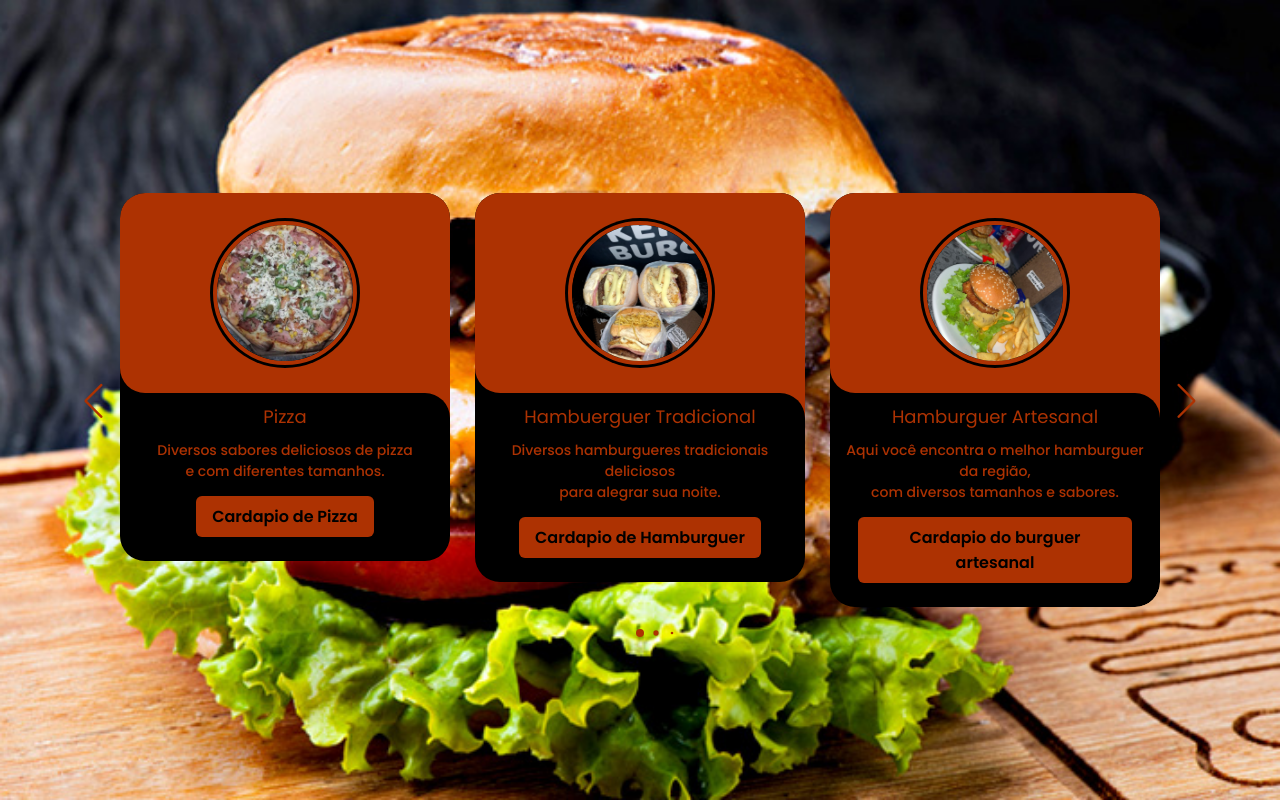
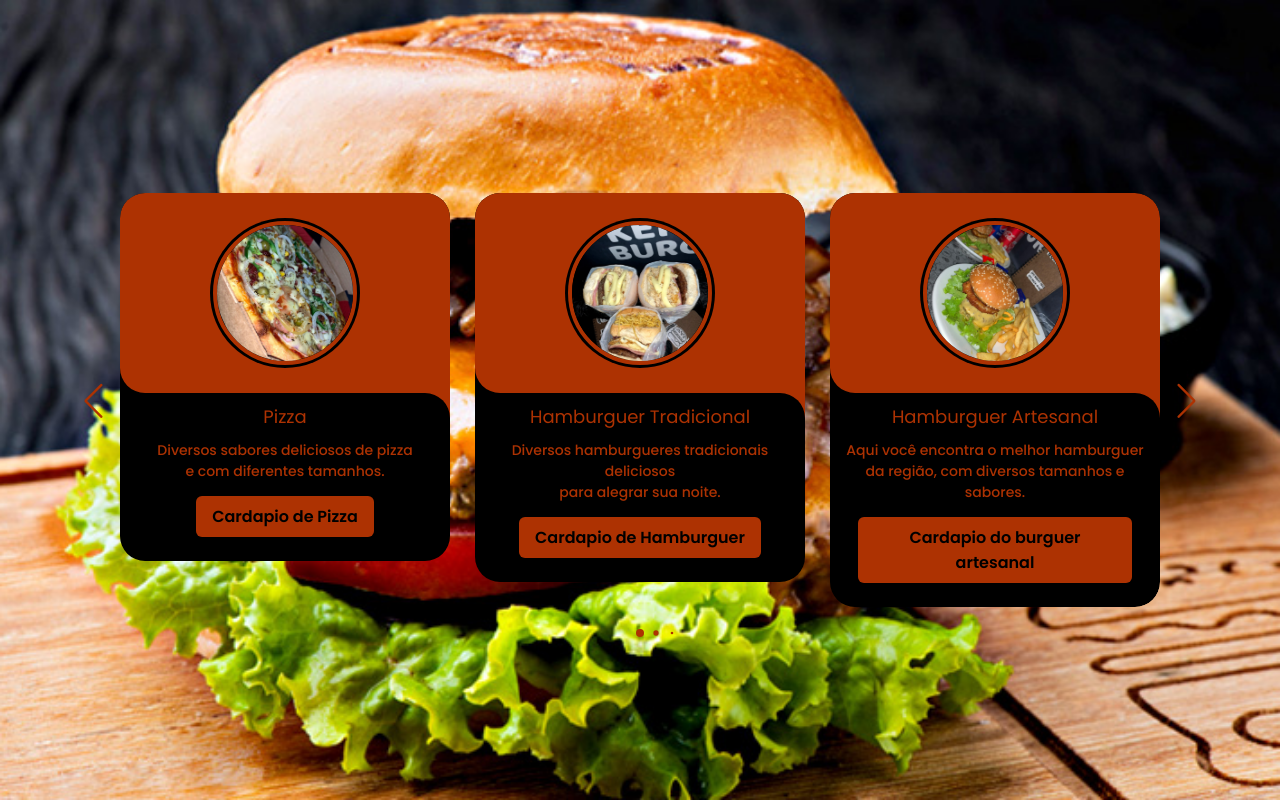
Before and after one commit to italodasilva/Cardapio, a plain HTML site: page cardapio.html in a window 1280 px wide. Drawn offline with Linux system fonts and the light colour scheme.

Commit message:
Add files via upload

```diff
--- a/cardapio.html
+++ b/cardapio.html
@@ -23,7 +23,7 @@
                             <span class="overlay"></span>
 
                             <div class="card-image">
-                                <img src="./img/WhatsApp Image 2022-09-05 at 13.05.00.jpeg" alt="" class="card-img">
+                                <img src="./img/Pizza nova.jpeg" alt="" class="card-img">
                             </div>
                         </div>
 
@@ -43,7 +43,7 @@
                         </div>
 
                         <div class="card-content">
-                            <h2 class="name"> Hambuerguer Tradicional</h2>
+                            <h2 class="name"> Hamburguer Tradicional</h2>
                             <p class="description">Diversos hamburgueres tradicionais deliciosos <br> para alegrar sua noite.</p>
 
                             <button class="button"><a href="https://bit.ly/3Bpe7Xm">Cardapio de Hamburguer</a></button>
@@ -60,7 +60,7 @@
 
                         <div class="card-content">
                             <h2 class="name"> Hamburguer Artesanal</h2>
-                            <p class="description">Aqui você encontra o melhor hamburguer da região, <br> com diversos tamanhos e sabores.</p>
+                            <p class="description">Aqui você encontra o melhor hamburguer da região, com diversos tamanhos e sabores.</p>
 
                             <button class="button"><a href="https://www.canva.com/design/DAFM2hDBCKE/_MLsLvITluf0xDqi_kpcyQ/view?website#2">Cardapio do burguer artesanal</a></button>
                         </div>
@@ -76,7 +76,7 @@
 
                         <div class="card-content">
                             <h2 class="name"> Cachorro quente</h2>
-                            <p class="description">Variados cachorros-quente para matar aquela fome, <br> sendo o melhor da região.</p>
+                            <p class="description">Variados cachorros-quente para matar aquela fome, sendo o melhor da região.</p>
 
                             <button class="button"><a href="https://www.canva.com/design/DAFM25r9VI0/4oNlGuw1R9LvuucPDCx2Yg/view?website#2">Cardapio do Cachorro quente</a></button>
                         </div>
```
Also changed, not shown: img/Pizza nova.jpeg (added).
